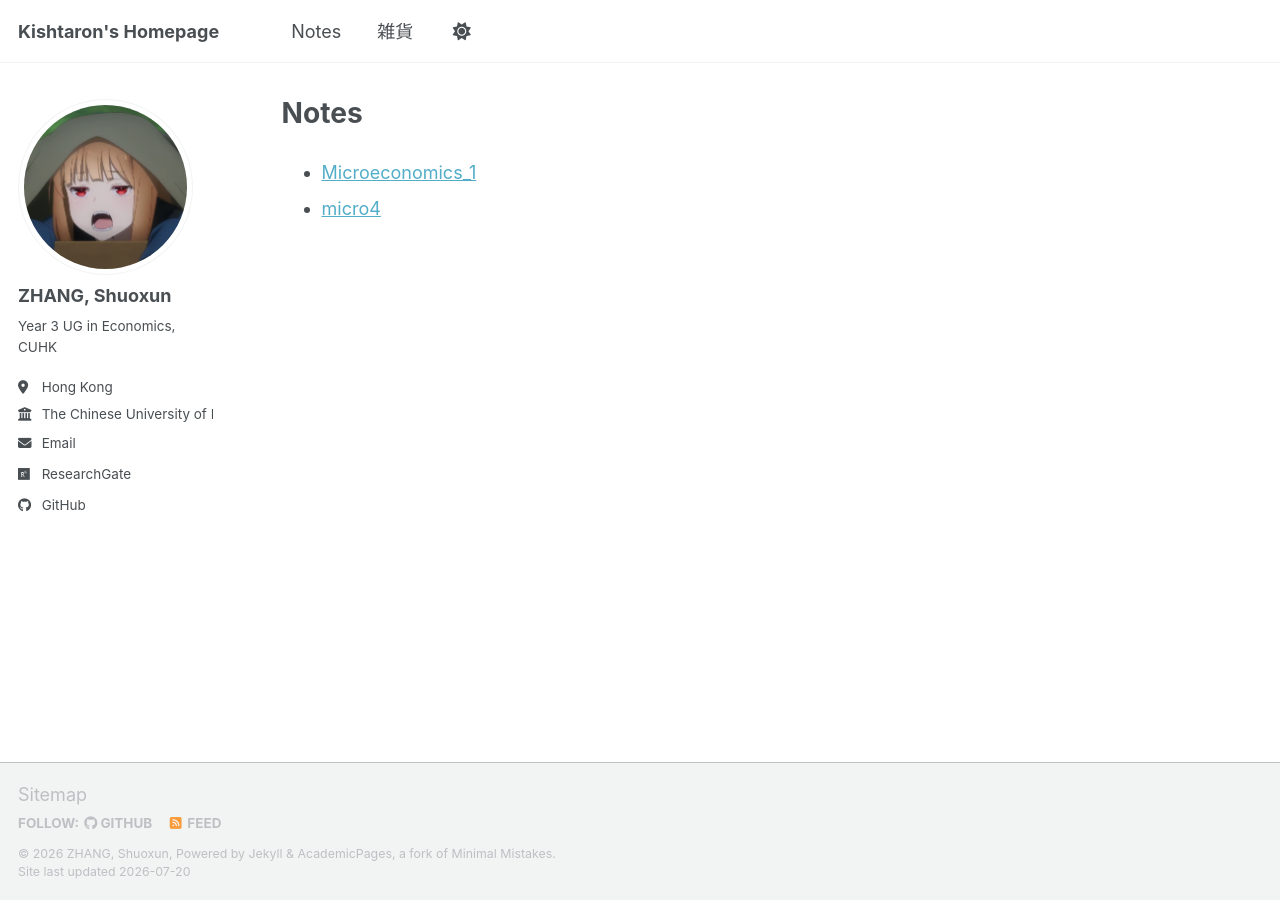
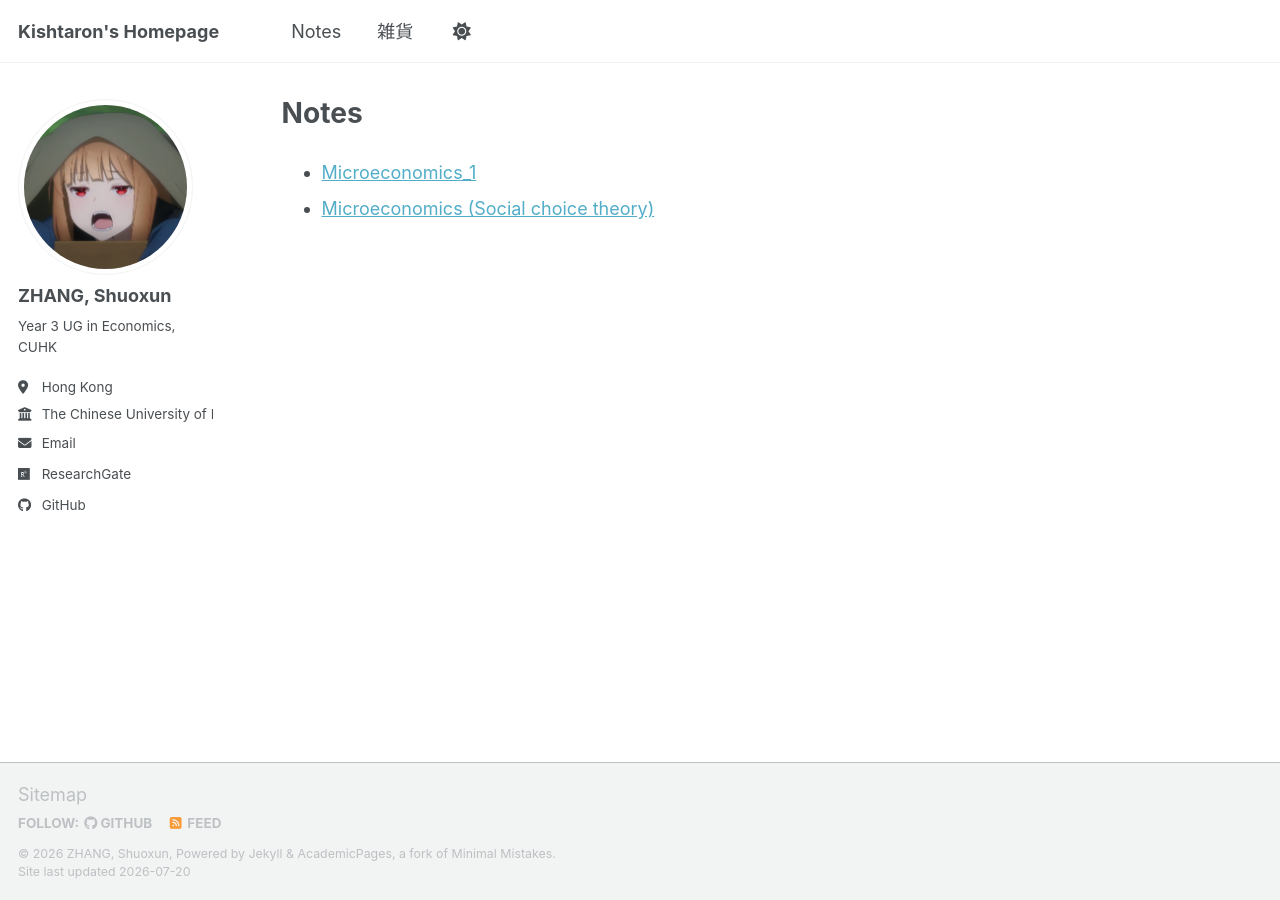
Before and after one commit to Kishtonzhang/Kishtonzhang.github.io, a Jekyll site: the page built from _pages/notes.md, in a window 1280 px wide. Built offline with Jekyll 4.4.1, drawn with Linux system fonts in a browser that asks for light colours; a script bundle is joined from its source files by our own code; library files that are not in the unit come from our copies.

Commit message:
Rename Microeconomics IV notes link

```diff
--- a/_pages/notes.md
+++ b/_pages/notes.md
@@ -6,4 +6,4 @@ author_profile: true
 ---
 
 - [Microeconomics_1](/notes/microeconomics-1/)
-- [micro4](/notes/microeconomics-4/)
+- [Microeconomics (Social choice theory)](/notes/microeconomics-4/)
```
